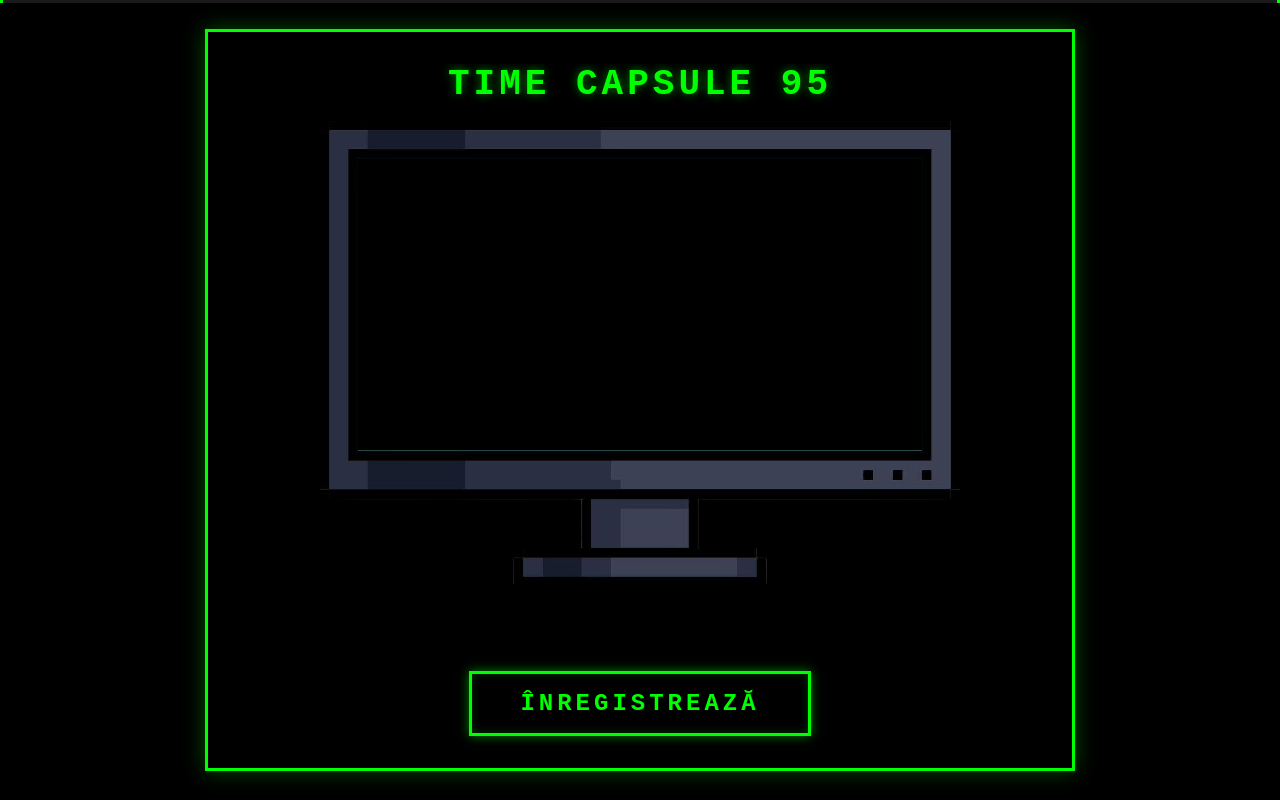
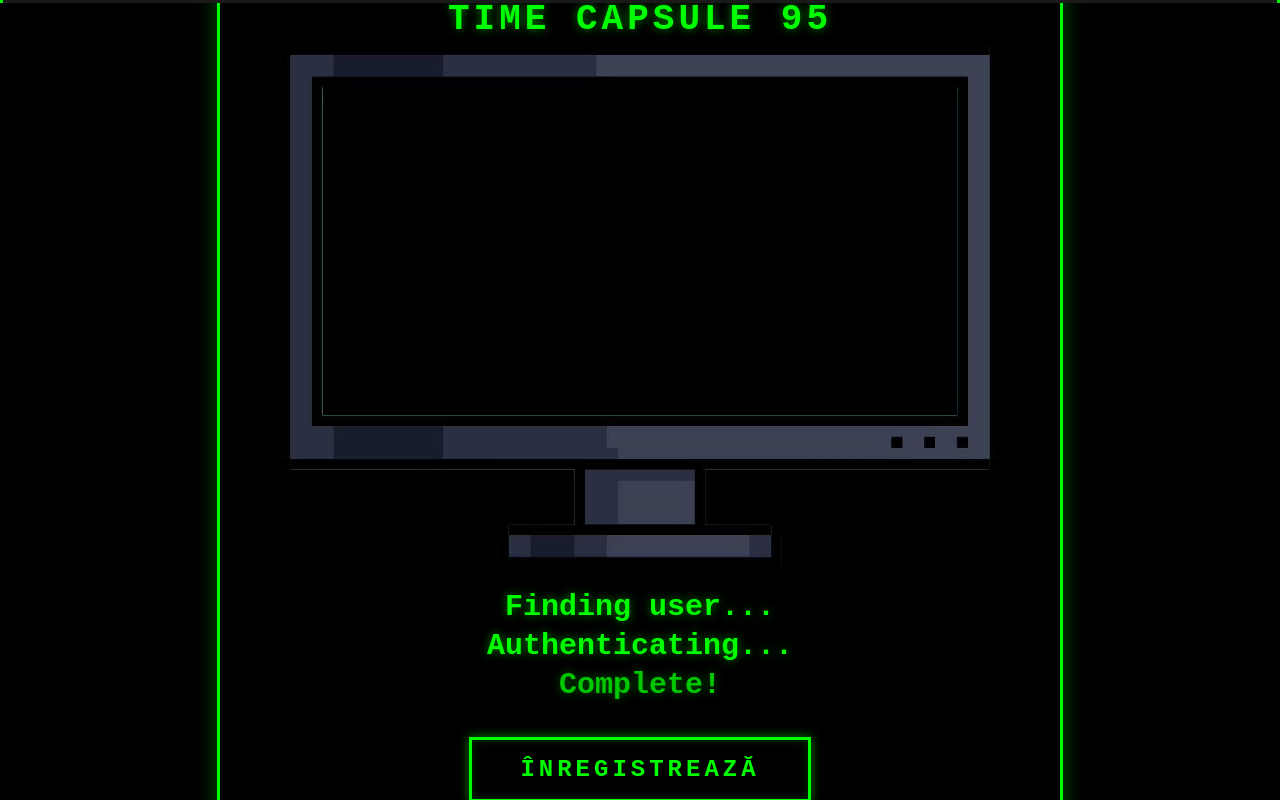
Before and after one commit to andreisalomia/hackitall2025, a React (Vite) app in the folder frontend/: page /camera in a window 1280 px wide. Built offline with nearby package versions, Linux system fonts and the light colour scheme; no server answers; a web font is replaced by a local one.

Commit message:
mesaje autentificare

```diff
--- a/frontend/src/landing_page/LandingPage.css
+++ b/frontend/src/landing_page/LandingPage.css
@@ -71,7 +71,7 @@
   letter-spacing: 4px;
   font-family: "Courier New", monospace;
   width: 100%;
-  animation: typing 2s steps(20, end), blink 0.5s step-end infinite alternate;
+  /* animation: typing 2s steps(20, end), blink 0.5s step-end infinite alternate; */
   white-space: nowrap;
   overflow: hidden;
   border-right: 3px solid #00ff00;
--- a/frontend/src/open_camera/OpenCamera.css
+++ b/frontend/src/open_camera/OpenCamera.css
@@ -79,7 +79,7 @@
 /* --- Containerul pentru suprapunere --- */
 .monitor-wrapper {
   position: relative; /* Esențial pentru poziționarea absolută a copilului */
-  width: 80%;       /* Ajustează mărimea totală a monitorului pe ecran */
+  width: 90%;       /* Ajustează mărimea totală a monitorului pe ecran */
   max-width: 800px;
   aspect-ratio: 4 / 3; /* Presupunând că monitorul e mai pătrățos (retro) */
 }
@@ -170,15 +170,15 @@
   flex-direction: column;
   justify-content: center;
   align-items: center;
-  gap: 16px;
+  gap: 5px;
   background: #000000;
   border: 3px solid #00ff00;
-  padding: 32px;
+  padding: 20px;
   box-shadow: 0 0 20px rgba(0, 255, 0, 0.3);
   /* Added terminal window styling */
 }
 
-.start-button {
+.continue-button {
   background: #000000;
   border: 3px solid #00ff00;
   color: #00ff00;
@@ -191,8 +191,9 @@
   position: relative;
   font-family: "Courier New", monospace;
   letter-spacing: 4px;
-  margin-top: 24px;
+  margin-top: 0px;
   text-transform: uppercase;
+
 }
 
 .welcome-title-static {
@@ -209,6 +210,62 @@
   overflow: hidden;
 }
 
+.finding-user {
+  margin-top: 0px;
+  font-size: 30px;
+  font-weight: bold;
+  color: #00ff00;
+  text-shadow: 0 0 10px rgba(0, 255, 0, 0.5);
+  font-family: "Courier New", monospace;
+  width: 100%;
+  text-align: center; /* Center the text */
+  animation: waiting 2s 0s forwards,
+            fadeIn 1s 2s forwards;
+  /* opacity: 0; Make it disappear suddenly */
+}
+
+.auth {
+  margin-top: 0px;
+  font-size: 30px;
+  font-weight: bold;
+  color: #00ff00;
+  text-shadow: 0 0 10px rgba(0, 255, 0, 0.5);
+  font-family: "Courier New", monospace;
+  width: 100%;
+  text-align: center; /* Center the text */
+  animation: waiting 2s 0s forwards,
+            fadeIn 1s 2s forwards;
+  /* opacity: 0; Make it disappear suddenly */
+}
+
+.complete {
+  margin-top: 0px;
+  font-size: 30px;
+  font-weight: bold;
+  color: #00ff00;
+  text-shadow: 0 0 10px rgba(0, 255, 0, 0.5);
+  font-family: "Courier New", monospace;
+  width: 100%;
+  text-align: center; /* Center the text */
+  animation: waiting 5s 0s forwards,
+            fadeIn 1s 5s forwards;
+  /* opacity: 0; Make it disappear suddenly */
+}
+
+@keyframes waiting {
+  0% { opacity: 0; }
+  100% { opacity: 0; }
+}
+
+@keyframes fadeIn {
+  0% { opacity: 0; }
+  100% { opacity: 1; }
+}
+@keyframes fadeOut {
+  0% { opacity: 1; }
+  100% { opacity: 0; }
+}
+
 @keyframes blink {
   50% { opacity: 0; }
 }
--- a/frontend/src/open_camera/OpenCamera.jsx
+++ b/frontend/src/open_camera/OpenCamera.jsx
@@ -66,10 +66,12 @@ const OpenCamera = ({ onNext }) => {
 
           {!hasPermission && <div className="error-message">Te rugăm să permiți accesul la cameră.</div>}
         </div>
-
+        <p className="finding-user">Finding user...</p>
+        <p className="auth">Authenticating...</p>
+        <p className="complete">Complete!</p>
         <div className="camera-controls">
           {/* Butonul e activ doar dacă avem permisiune */}
-          <button className="start-button" onClick={onNext} disabled={!hasPermission}>
+          <button className="continue-button" onClick={onNext} disabled={!hasPermission}>
             ÎNREGISTREAZĂ
           </button>
         </div>
```
